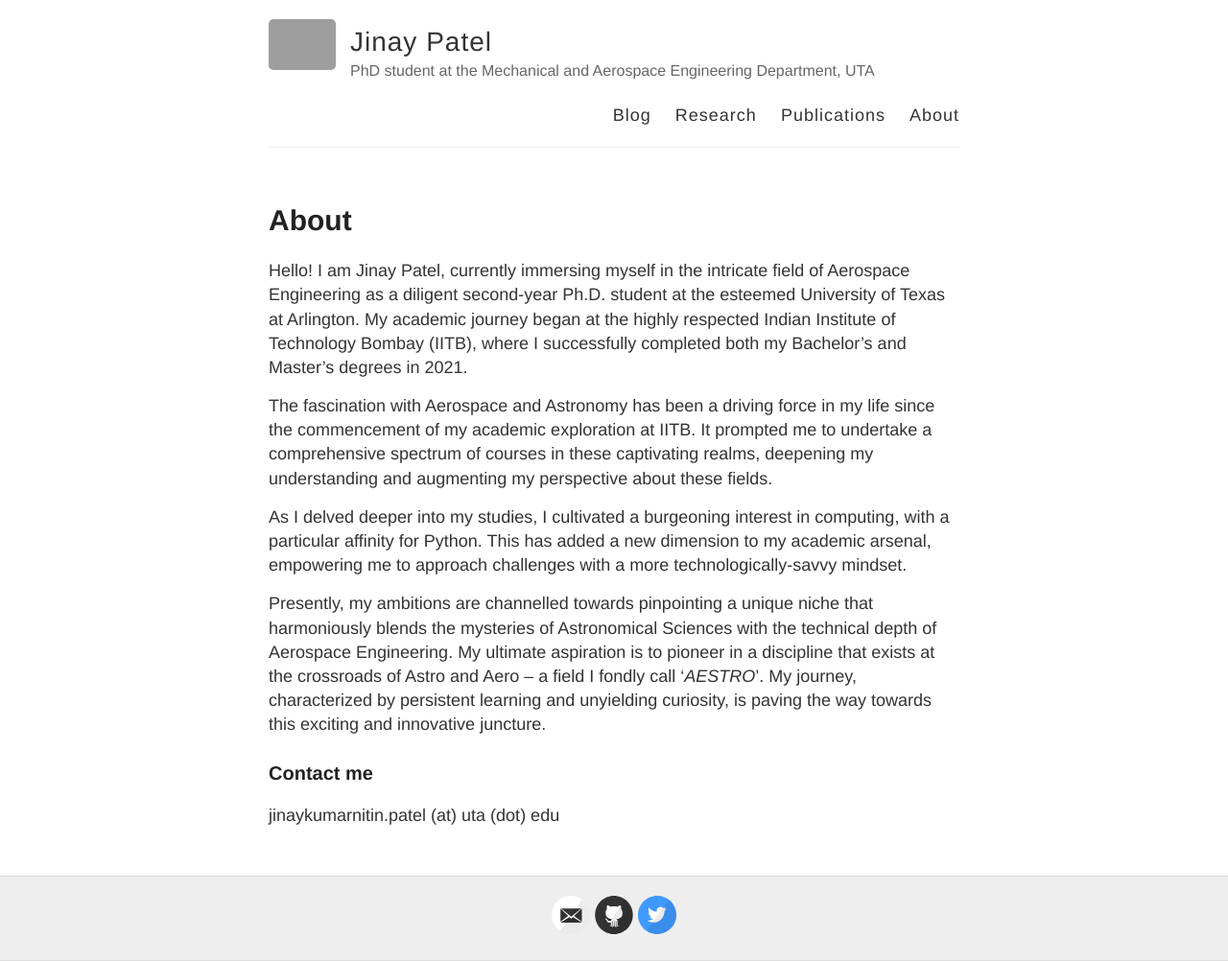
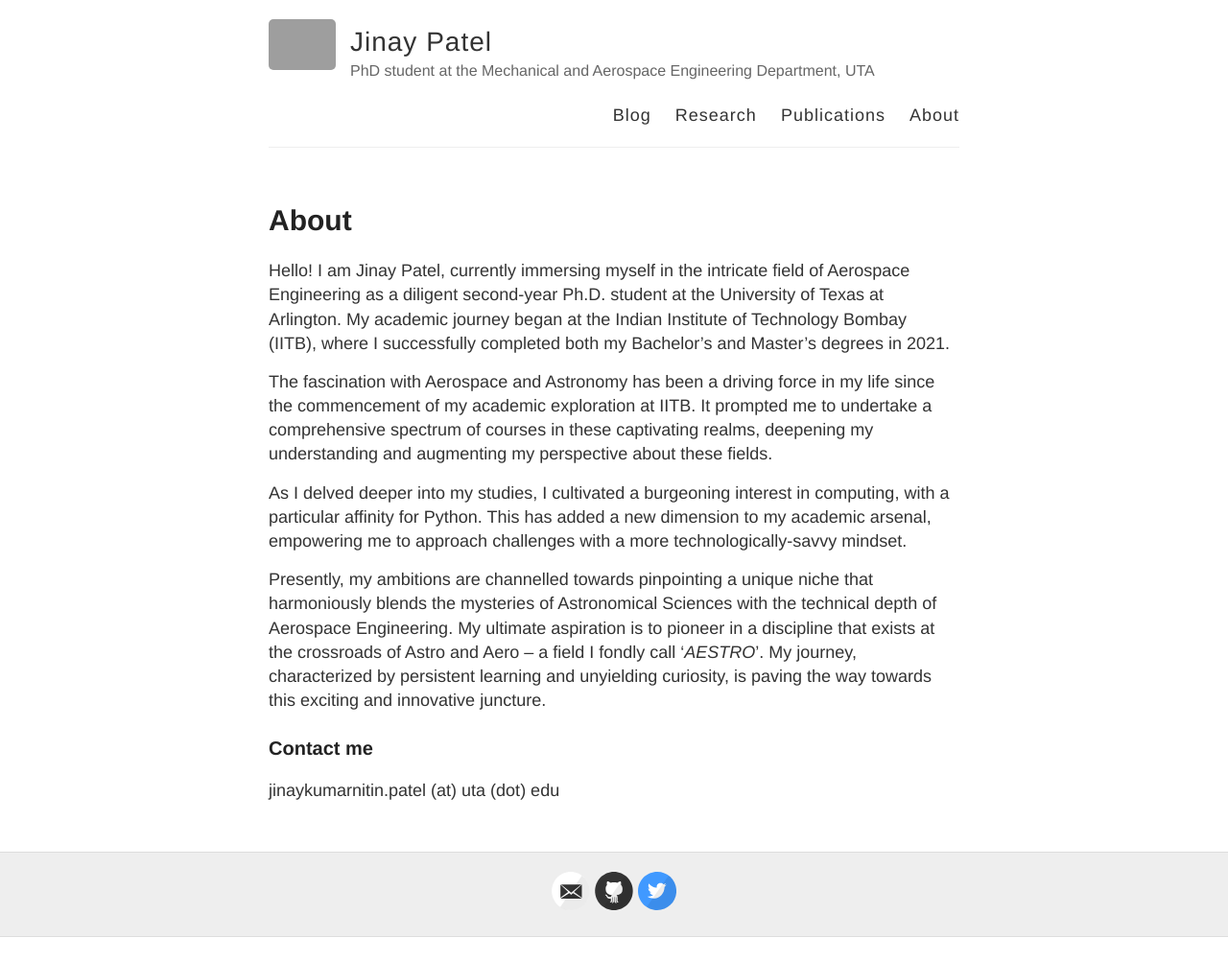
Before and after one commit to jinaynitinpatel/jinaynitinpatel.github.io, a Jekyll site: the page built from about.md, in a window 1280 px wide. Shown: the whole page at 96% size. Built offline with Jekyll 4.4.1, drawn with Linux system fonts in a browser that asks for light colours; after the commit the page ends 977 px from its top, so only the background shows below that; grey boxes are pictures that could not be loaded.

Commit message:
Updated about me

```diff
--- a/about.md
+++ b/about.md
@@ -4,7 +4,7 @@ title: About
 permalink: /about/
 ---
 
-Hello! I am Jinay Patel, currently immersing myself in the intricate field of Aerospace Engineering as a diligent second-year Ph.D. student at the esteemed University of Texas at Arlington. My academic journey began at the highly respected Indian Institute of Technology Bombay (IITB), where I successfully completed both my Bachelor's and Master's degrees in 2021.
+Hello! I am Jinay Patel, currently immersing myself in the intricate field of Aerospace Engineering as a diligent second-year Ph.D. student at the University of Texas at Arlington. My academic journey began at the Indian Institute of Technology Bombay (IITB), where I successfully completed both my Bachelor's and Master's degrees in 2021.
 
 The fascination with Aerospace and Astronomy has been a driving force in my life since the commencement of my academic exploration at IITB. It prompted me to undertake a comprehensive spectrum of courses in these captivating realms, deepening my understanding and augmenting my perspective about these fields.
 
```
